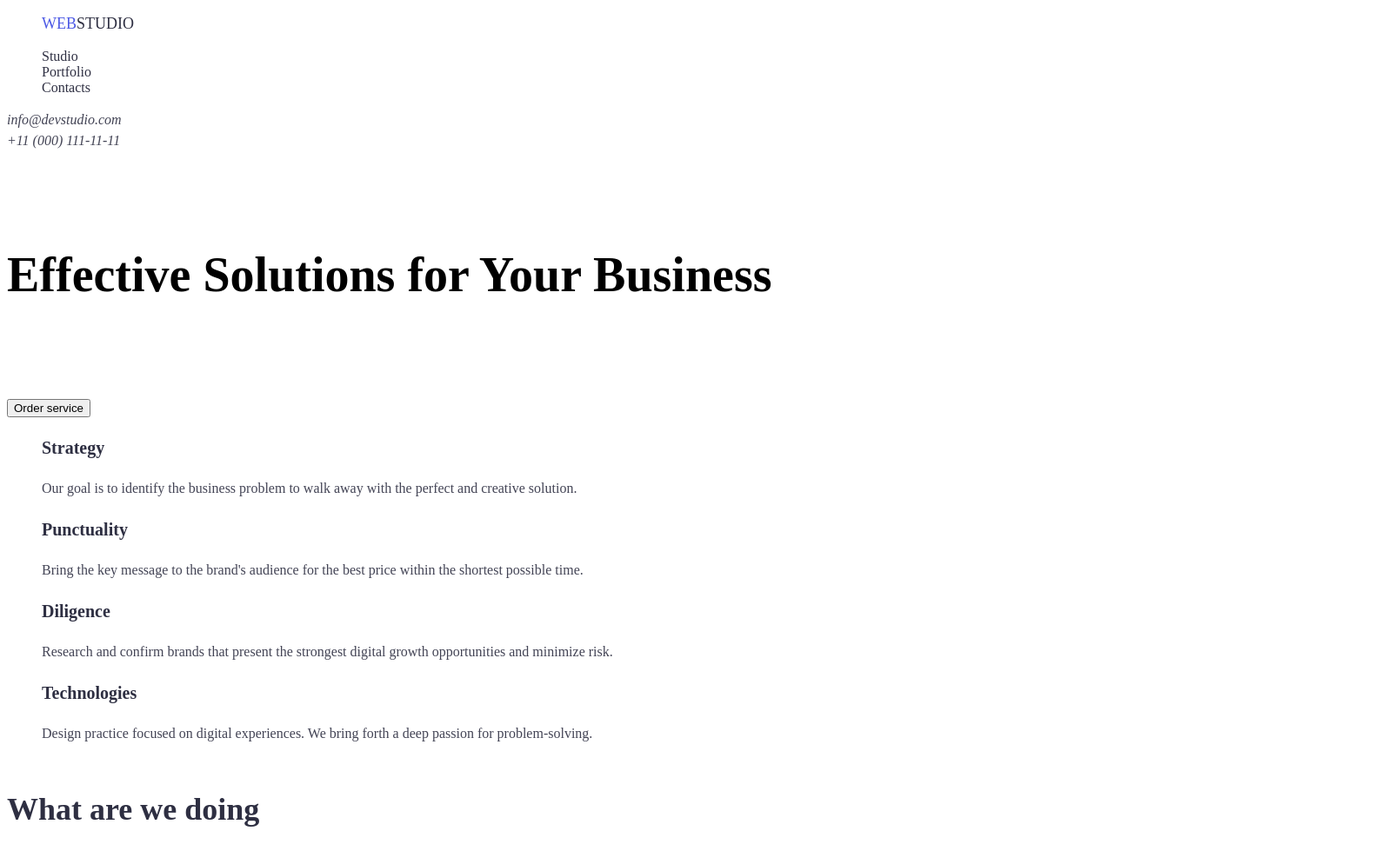
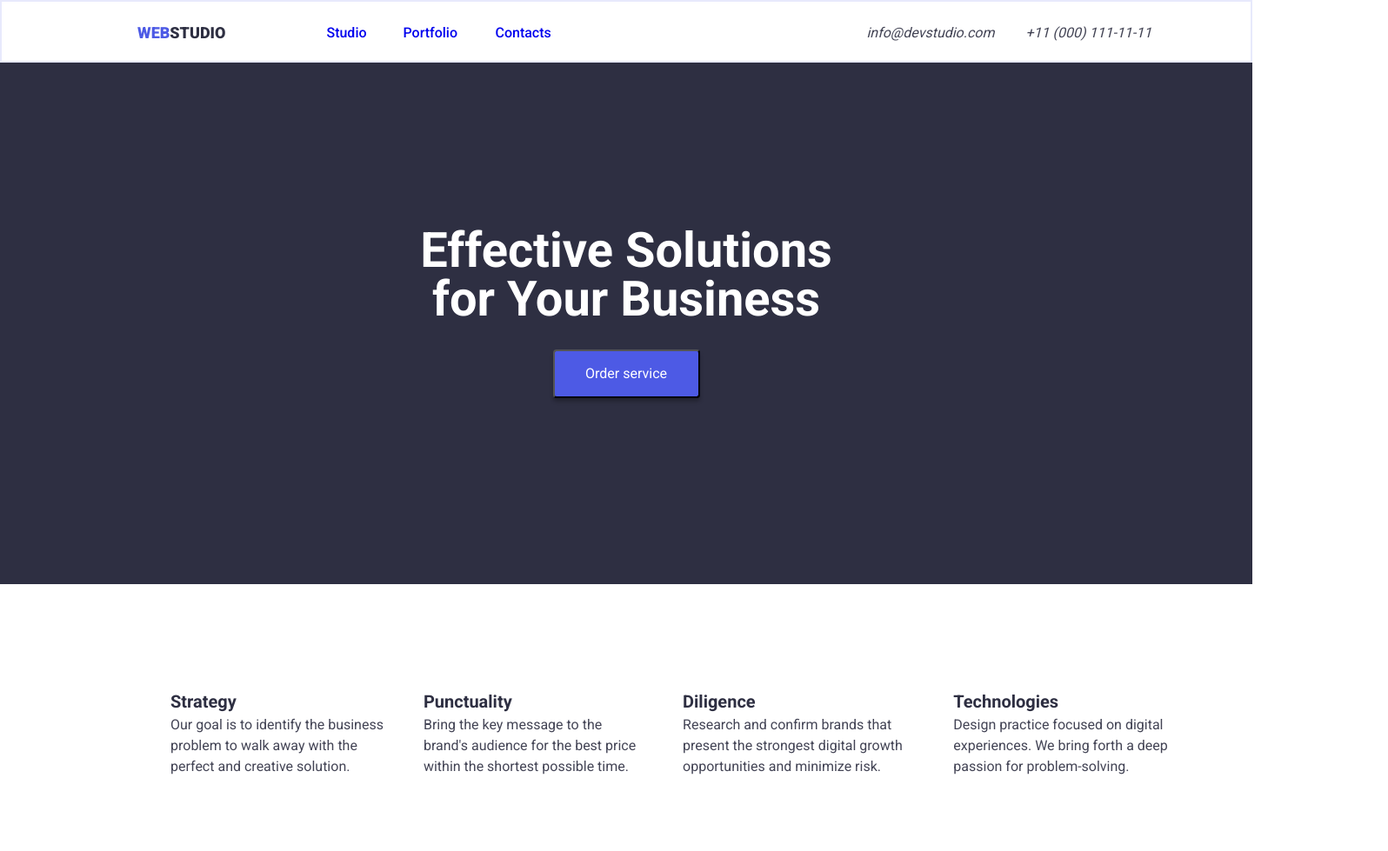
Before and after one commit to Manucaffe/goit-markup-hw-04, a plain HTML site: page index.html in a window 1280 px wide. Shown: the top 979 px of the page at 87% size, 1596 px wide, since content can reach past the window. Drawn offline with Linux system fonts and the light colour scheme.

Commit message:
update tema 3
flex box

```diff
--- /dev/null
+++ b/css/modern-normalize.css
@@ -0,0 +1,274 @@
+/*! modern-normalize v2.0.0 | MIT License | https://github.com/sindresorhus/modern-normalize */
+
+/*
+Document
+========
+*/
+
+/**
+Use a better box model (opinionated).
+*/
+
+*,
+::before,
+::after {
+	box-sizing: border-box;
+}
+
+html {
+	/* Improve consistency of default fonts in all browsers. (https://github.com/sindresorhus/modern-normalize/issues/3) */
+	font-family:
+		system-ui,
+		'Segoe UI',
+		Roboto,
+		Helvetica,
+		Arial,
+		sans-serif,
+		'Apple Color Emoji',
+		'Segoe UI Emoji';
+	line-height: 1.15; /* 1. Correct the line height in all browsers. */
+	-webkit-text-size-adjust: 100%; /* 2. Prevent adjustments of font size after orientation changes in iOS. */
+	-moz-tab-size: 4; /* 3. Use a more readable tab size (opinionated). */
+	tab-size: 4; /* 3 */
+}
+
+/*
+Sections
+========
+*/
+
+body {
+	margin: 0; /* Remove the margin in all browsers. */
+}
+
+/*
+Grouping content
+================
+*/
+
+/**
+1. Add the correct height in Firefox.
+2. Correct the inheritance of border color in Firefox. (https://bugzilla.mozilla.org/show_bug.cgi?id=190655)
+*/
+
+hr {
+	height: 0; /* 1 */
+	color: inherit; /* 2 */
+}
+
+/*
+Text-level semantics
+====================
+*/
+
+/**
+Add the correct text decoration in Chrome, Edge, and Safari.
+*/
+
+abbr[title] {
+	text-decoration: underline dotted;
+}
+
+/**
+Add the correct font weight in Edge and Safari.
+*/
+
+b,
+strong {
+	font-weight: bolder;
+}
+
+/**
+1. Improve consistency of default fonts in all browsers. (https://github.com/sindresorhus/modern-normalize/issues/3)
+2. Correct the odd 'em' font sizing in all browsers.
+*/
+
+code,
+kbd,
+samp,
+pre {
+	font-family:
+		ui-monospace,
+		SFMono-Regular,
+		Consolas,
+		'Liberation Mono',
+		Menlo,
+		monospace; /* 1 */
+	font-size: 1em; /* 2 */
+}
+
+/**
+Add the correct font size in all browsers.
+*/
+
+small {
+	font-size: 80%;
+}
+
+/**
+Prevent 'sub' and 'sup' elements from affecting the line height in all browsers.
+*/
+
+sub,
+sup {
+	font-size: 75%;
+	line-height: 0;
+	position: relative;
+	vertical-align: baseline;
+}
+
+sub {
+	bottom: -0.25em;
+}
+
+sup {
+	top: -0.5em;
+}
+
+/*
+Tabular data
+============
+*/
+
+/**
+1. Remove text indentation from table contents in Chrome and Safari. (https://bugs.chromium.org/p/chromium/issues/detail?id=999088, https://bugs.webkit.org/show_bug.cgi?id=201297)
+2. Correct table border color inheritance in Chrome and Safari. (https://bugs.chromium.org/p/chromium/issues/detail?id=935729, https://bugs.webkit.org/show_bug.cgi?id=195016)
+*/
+
+table {
+	text-indent: 0; /* 1 */
+	border-color: inherit; /* 2 */
+}
+
+/*
+Forms
+=====
+*/
+
+/**
+1. Change the font styles in all browsers.
+2. Remove the margin in Firefox and Safari.
+*/
+
+button,
+input,
+optgroup,
+select,
+textarea {
+	font-family: inherit; /* 1 */
+	font-size: 100%; /* 1 */
+	line-height: 1.15; /* 1 */
+	margin: 0; /* 2 */
+}
+
+/**
+Remove the inheritance of text transform in Edge and Firefox.
+*/
+
+button,
+select {
+	text-transform: none;
+}
+
+/**
+Correct the inability to style clickable types in iOS and Safari.
+*/
+
+button,
+[type='button'],
+[type='reset'],
+[type='submit'] {
+	-webkit-appearance: button;
+}
+
+/**
+Remove the inner border and padding in Firefox.
+*/
+
+::-moz-focus-inner {
+	border-style: none;
+	padding: 0;
+}
+
+/**
+Restore the focus styles unset by the previous rule.
+*/
+
+:-moz-focusring {
+	outline: 1px dotted ButtonText;
+}
+
+/**
+Remove the additional ':invalid' styles in Firefox.
+See: https://github.com/mozilla/gecko-dev/blob/2f9eacd9d3d995c937b4251a5557d95d494c9be1/layout/style/res/forms.css#L728-L737
+*/
+
+:-moz-ui-invalid {
+	box-shadow: none;
+}
+
+/**
+Remove the padding so developers are not caught out when they zero out 'fieldset' elements in all browsers.
+*/
+
+legend {
+	padding: 0;
+}
+
+/**
+Add the correct vertical alignment in Chrome and Firefox.
+*/
+
+progress {
+	vertical-align: baseline;
+}
+
+/**
+Correct the cursor style of increment and decrement buttons in Safari.
+*/
+
+::-webkit-inner-spin-button,
+::-webkit-outer-spin-button {
+	height: auto;
+}
+
+/**
+1. Correct the odd appearance in Chrome and Safari.
+2. Correct the outline style in Safari.
+*/
+
+[type='search'] {
+	-webkit-appearance: textfield; /* 1 */
+	outline-offset: -2px; /* 2 */
+}
+
+/**
+Remove the inner padding in Chrome and Safari on macOS.
+*/
+
+::-webkit-search-decoration {
+	-webkit-appearance: none;
+}
+
+/**
+1. Correct the inability to style clickable types in iOS and Safari.
+2. Change font properties to 'inherit' in Safari.
+*/
+
+::-webkit-file-upload-button {
+	-webkit-appearance: button; /* 1 */
+	font: inherit; /* 2 */
+}
+
+/*
+Interactive
+===========
+*/
+
+/*
+Add the correct display in Chrome and Safari.
+*/
+
+summary {
+	display: list-item;
+}
--- /dev/null
+++ b/css/reset.css
@@ -0,0 +1,78 @@
+/*
+  1. Use a more-intuitive box-sizing model.
+*/
+*,
+*::before,
+*::after {
+    box-sizing: border-box;
+
+}
+
+/*
+  2. Remove default margin
+*/
+* {
+    margin: 0;
+    cursor: pointer;
+}
+
+/*
+  3. Allow percentage-based heights in the application
+*/
+html,
+body {
+    height: 100%;
+}
+
+/*
+  Typographic tweaks!
+  4. Add accessible line-height
+  5. Improve text rendering
+*/
+body {
+    line-height: 1.5;
+    -webkit-font-smoothing: antialiased;
+}
+
+/*
+  6. Improve media defaults
+*/
+img,
+picture,
+video,
+canvas,
+svg {
+    display: block;
+    max-width: 100%;
+}
+
+/*
+  7. Remove built-in form typography styles
+*/
+input,
+button,
+textarea,
+select {
+    font: inherit;
+}
+
+/*
+  8. Avoid text overflows
+*/
+p,
+h1,
+h2,
+h3,
+h4,
+h5,
+h6 {
+    overflow-wrap: break-word;
+}
+
+/*
+  9. Create a root stacking context
+*/
+#root,
+#__next {
+    isolation: isolate;
+}
--- a/css/styles.css
+++ b/css/styles.css
@@ -5,60 +5,178 @@
     --link-color: #4D5AE5;
     --link-color_hover: #404BBF;
     --text-color: #434455;
+    --iris: #4D5AE5;
+    --ocean: #404BBF;
+    --navy-blue: #2E2F42;
+    --green: #31D0AA;
+    --slate: #434455;
+    --lite-slate: #8E8F99;
+    --cornflower: #E7E9FC;
+    --cloud: #F4F4FD;
+    --navy-blue-modal: #2E2F42;
+    --grey: #2E2F42;
+    --dairy: #FCFCFC;
+    --font-family: "Roboto", sans-serif;
+    --second-family: "Raleway", sans-serif;
+}
+
+* {
+    margin-block-start: 0;
+    margin-block-end: 0;
+    list-style-type: none;
+    text-decoration: none;
+    font-family: var(--font-family);
+    /* width: 1440px; */
 }
 
 /* Body Section */
 
-.body {
+ .body-container {
     background-color: var(--primary-color);
     color: var(--text-color);
     font-family: roboto, sans-serif;
     line-height: 1.5em;
+    width: 1440px;
+
 }
 
-ul {
+.header-section {
+    background-color: var(--primary-color);
+    line-height: 1.5em;
+    width: 1440px;
+    height: 72px;
+    display: flex;
+    border: 2px solid #E7E9FC;
+    /* box-shadow: 0px 4px 4px rgba(0, 0, 0, 0.25); */
+}
+
+.header-section .header-container {
+    display: flex;
+    flex-direction: row;
+    align-items: center;
+    width: 1200px;
+    height: 72px;
+    color: var(--text-color);
+    font-family: roboto, sans-serif;
+}
+
+.nav-bar-list {
+    box-sizing: border-box;
+    display: flex;
+    flex-direction: row;
+    align-items: center;
+    justify-content: space-between;
+    width: 261px;
+    height: 24px;
+    /* margin: 76px; */
+    /* align-items: center; */
+    gap: 40px;
     list-style-type: none;
+    font-weight: 500;
+    color: var(--navy-blue);
 }
 
 /* Top Line Navigation Menu */
 
 .logo {
+    box-sizing: border-box;
+    display: flex;
+    /* flex-direction: row; */
+    width: 115px;
+    height: 24px;
     text-decoration: none;
     color: #2E2F42;
     font-size: 18px;
+    font-weight: 800;
     line-height: 1.3125em;
     list-style-type: none;
+    margin: 24px 76px 24px 156px;
+
 }
 
 .logo::before {
     text-decoration: none;
     content: "WEB";
     color: #4D5AE5;
-    font-size: 18px;
-    line-height: 1.3125em;
-    list-style-type: none;
-
+    /* list-style-type: none; */
 }
 
-.main-nav a {
-    text-decoration: none;
+.nav-bar {
+    /* box-sizing: border-box; */
+    width: 261px;
+    height: 24px;
+    /* padding: 24px 832px 24px 347px; */
+    /* gap: 40px; */
+    display: flex;
+    flex-direction: row;
+    justify-content: space-between;
     color: #2E2F42;
-    cursor: pointer;
+}
+
+.studio-item {
+    box-sizing: border-box;
+    display: flex;
+    /* justify-content: center; */
+    width: 48px;
+    height: 24px;
+    /* margin: 20px; */
     list-style-type: none;
 }
 
-.main-nav a:hover,
-.main-nav a:focus {
+.portfolio-item {
+    box-sizing: border-box;
+    display: flex;
+    width: 66px;
+    height: 24px;
+    /* margin: 20px; */
+}
+.contacts-item {
+    box-sizing: border-box;
+    display: flex;
+    width: 67px;
+    height: 24px;
+    /* margin: 20px; */
+}
+
+.nav-bar a:hover,
+.nav-bar a:focus {
     color: var(--link-color_hover);
 }
 
 /*  Contact Section ( email, phone ) */
 
-.contact-mail,
+.contact-container {
+    box-sizing: border-box;
+    display: flex;
+    /* flex-direction: row; */
+    /* width: 261px; */
+    height: 24px;
+    gap: 30px;
+}
+
+/* .contact-mail, */
+
+.contact-mail {
+    color: #434455;
+    line-height: 1.5em;
+    text-decoration: none;
+    box-sizing: border-box;
+    display: flex;
+    flex-direction: row;
+    width: 153px;
+    height: 24px;
+    margin-left: 400px;
+}
+
 .contact-phone {
     color: #434455;
     line-height: 1.5em;
     text-decoration: none;
+    box-sizing: border-box;
+    display: flex;
+    flex-direction: row;
+    width: 151px;
+    height: 24px;
 }
 
 .contact-mail:hover,
@@ -68,21 +186,57 @@ ul {
     color: #4D5AE5;
 }
 
-/* Hero Image Container */
+/* Hero Image Section */
 
-h1 {
-    font-size: 56px;
-    color: black;
-    /* color: #ffffff; */
-    /* Am pus negru provizoriu ca sa se vada */
-    line-height: 3.75em;
+.hero-section {
+    width: 1440px;
+    height: 600px;
+    display: flex;
+    flex-direction: column;
+    align-items: center;
+    background-color: #2E2F42;
+    line-height: 1.5em;
+    padding: 188px 472px 292px 472px;
 }
 
-.button-service {
-    /* color: #ffffff; */
-    /* Am pus negru provizoriu ca sa se vada */
-    color: black;
+  /* .hero-text {
+    box-sizing: border-box;
+    display: flex;
+    flex-direction: column;
+    justify-content: center;
+    width: 496px;
+    height: 120px;
+    font-family: roboto, sans-serif;
+    line-height: 1;
+    margin: 188px 472px 292px 472px;
+}  */
+
+.hero-section h1 {
+    width: 496px;
+    height: 120px;
+    font-size: 56px;
+    color: #ffffff;
+    line-height: 1;
+    font-family: roboto, sans-serif;
+    align-items: center;
+    text-align: center;
+}
+
+.hero-section button {
+    color: #ffffff;
+    background-color: #4D5AE5;
+    display: flex;
+    justify-content: center;
+    width: 169px;
+    height: 56px;
+    border-radius: 4px;
+    box-shadow: 0px 4px 4px rgba(0, 0, 0, 0.25);
+    font-size: 16px;
+    line-height: 1.5;
+    gap: 10px;
     cursor: pointer;
+    margin-top: 30px;
+    padding: 14px;
 }
 
 .button-section .filter-button:hover,
@@ -110,11 +264,71 @@ p {
     line-height: 1.5em;
 }
 
-
-
 /* Footer bar Section */
 
 .footer-bar .references {
     color: black;
+}
     /* color: #F4F4FD; */
     /* Am pus provizoriu black ca sa se vada pe fundalul alb.*/
+
+    /* Section 1 - Features */
+
+.features-container {
+    width: 1200px;
+    height: 104px;
+    display: flex;
+    /* flex-direction: row; */
+    /* justify-content: space-between; */
+    margin: 120px 156px;
+}
+
+/* Section 2 - Features */
+
+.our-work-container {
+    width: 1200px;
+    height: 412px;
+    display: flex;
+    flex-direction: column;
+    /* justify-content: center; */
+    align-items: center;
+    margin: 120px 156px;
+}
+
+.section-2-text {
+    width: 496px;
+    height: 412px;
+    display: flex;
+    flex-direction: column;
+    align-items: center;
+    text-align: center;
+}
+.our-work-photos {
+    height: 412px;
+    display: flex;
+    flex-direction: row;
+    justify-content: space-between;
+    gap: 24px;
+}
+
+.our-team-container {
+    width: 1440px;
+    height: 732px;
+    background-color: #F4F4FD;
+    display: flex;
+    flex-direction: column;
+    align-items: center;
+    margin: 120px 156px;
+
+}
+
+.our-team {
+    align-items: center;
+}
+
+.team-card {
+    display: flex;
+    flex-direction: row;
+    justify-content: space-between;
+
+}
--- a/index.html
+++ b/index.html
@@ -4,6 +4,7 @@
     <meta charset="UTF-8">
     <meta name="viewport" content="width=device-width, initial-scale=1.0">
     <title>Studio</title>
+    <link rel="stylesheet" href="./css/reset.css">
     <link rel="stylesheet" href="./css/styles.css">
     <link rel="preconnect" href="https://fonts.googleapis.com">
     <link rel="preconnect" href="https://fonts.gstatic.com" crossorigin>
@@ -11,53 +12,53 @@
 <link rel="preconnect" href="https://fonts.googleapis.com">
 <link rel="preconnect" href="https://fonts.gstatic.com" crossorigin>
 <link href="https://fonts.googleapis.com/css2?family=Raleway:ital,wght@0,800;1,800&display=swap" rel="stylesheet">
+<link rel="stylesheet" href="/css/modern-nomalize.css">
 </head>
-<body>
-    <!-- Main Page content -->
+<body class="body-container">
+    <!-- Main Page section -->
     <main>
+
         <!-- Top Navigation Menu -->
-        <header class="global-header">
-            <nav class="main-nav">
-                <ul>
-                    <li>
+        <header class="header-section">
+            <section class="header-container">
             <a href="index.html" class="logo">STUDIO
             </a>
-                    </li>
-                </ul>
-                <ul>
+            <nav class="nav-bar">
+                <ul class="nav-bar-list">
                     <li>
-                        <a href="index.html" target="_self" rel="nofollow noopener noreferrer">Studio</a>
+                        <a class="studio-item" href="index.html" target="_self" rel="nofollow noopener noreferrer">Studio</a>
                     </li>
                     <li>
-                        <a href="portfolio.html" target="_self" rel="nofollow noopener noreferrer">Portfolio</a>
+                        <a class="portfolio-item" href="portfolio.html" target="_self" rel="nofollow noopener noreferrer">Portfolio</a>
                     </li>
                     <li>
-                        <a href="contacts.html" target="_self" rel="nofollow noopener noreferrer">Contacts</a>
+                        <a class="contacts-item" href="contacts.html" target="_self" rel="nofollow noopener noreferrer">Contacts</a>
                     </li>
                 </ul>
             </nav>
 
             <!-- Contact section -->
-
+            <div class="contact-container">
                 <address class="contact-mail">
                     <a>info@devstudio.com</a>
                 </address>
                 <address class="contact-phone">
                     <a>+11 (000) 111-11-11</a>
                 </address>
+            </div>
+            </section>
         </header>
 
-        <!-- Hero Image Container -->
-
+        <!-- Hero Image Section -->
+        <section class="hero-section">
             <h1>Effective Solutions for Your Business</h1>
-
-        <!-- Order service button -->
-
-        <button class="button-service" type="button">Order service</button>
+            <button type="button">Order service</button>
+        </section>
 
         <!-- Section 1 - Features -->
+
         <section>
-            <div class="description-container">
+            <div class="features-container">
                 <ul>
                     <li>
                         <h3 class="futures-height">Strategy</h3>
@@ -89,19 +90,20 @@
 
         <!-- Section 2 - What are we doing -->
 
-        <section>
-            <h2>What are we doing</h2>
-            <img src="./images/img-1.jpg" alt="This is an image with a monitor."
-                widht="360" height="300">
-            <img src="./images/img-2.jpg" alt="This is a phone with multiple pages."
-                width="360" height="300">
-            <img src="./images/img-3.jpg" alt="Man with a phone in his hand and a laptop in background."
-                width="360" height="300">
+        <section class="our-work-container">
+            <h2 class="section-2-text">What are we doing</h2>
+            <div class="our-work-photos">
+                <img src="./images/img-1.jpg" alt="This is an image with a monitor." widht="360" height="300">
+                <img src="./images/img-2.jpg" alt="This is a phone with multiple pages." width="360" height="300">
+                <img src="./images/img-3.jpg" alt="Man with a phone in his hand and a laptop in background." width="360" height="300">
+            </div>
+
         </section>
 
         <!-- section 3 - Our team -->
-        <section>
-            <h2>Our Team</h2>
+        <section class="our-team-container">
+            <div class="team-card">
+                <h2 class="our-team">Our Team</h2>
                 <ul class="team">
                     <li>
                         <img src="./images/mark-guerrero.jpg" alt=" A photo with a men called Mark Guerrero" width="264" height="260">
@@ -132,6 +134,8 @@
                         </div>
                     </li>
                 </ul>
+            </div>
+
         </section>
     </main>
     <!-- Footer container -->
```
Also changed, not shown: contacts.html (+2 -0 lines), portfolio.html (+2 -0 lines), 1 other file. Lines whose indentation alone changed are shown as unchanged.
